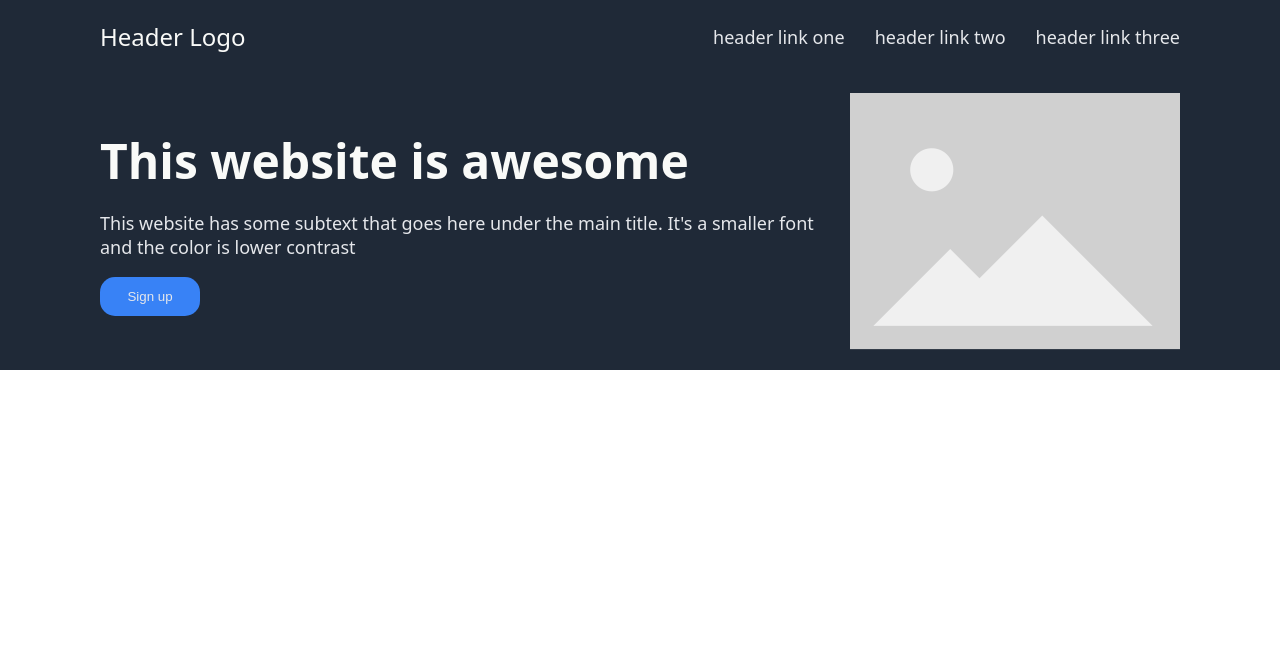
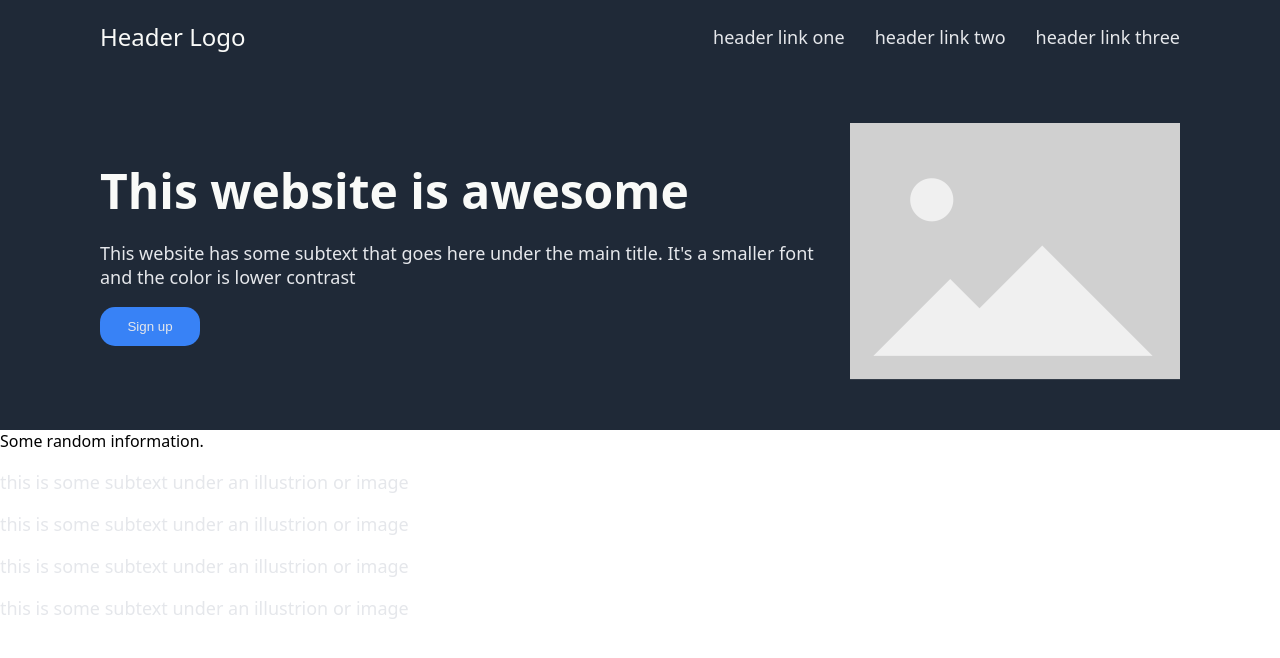
Before and after one commit to eggyolks317/landing_page, a plain HTML site: page index.html in a window 1280 px wide. Drawn offline with Linux system fonts and the light colour scheme.

Commit message:
added html elements for the information section

```diff
--- a/index.html
+++ b/index.html
@@ -29,5 +29,29 @@
         </div>
         <img src="images/Image Placeholder Vector.png" alt="image placeholder">
     </div>
+    <div class="information_section">
+        <div id="info_header">
+            Some random information.
+        </div>
+        <div class="infos">
+            <div class="info">
+                <div class="square"></div>
+                <p id="info_text">this is some subtext under an illustrion or image</p>
+            </div>
+            <div class="info">
+                <div class="square"></div>
+                <p id="info_text">this is some subtext under an illustrion or image</p>
+            </div>
+            <div class="info">
+                <div class="square"></div>
+                <p id="info_text">this is some subtext under an illustrion or image</p>
+            </div>
+            <div class="info">
+                <div class="square"></div>
+                <p id="info_text">this is some subtext under an illustrion or image</p>
+            </div>
+        </div>
+
+    </div>
 </body>
 </html>
--- a/styles.css
+++ b/styles.css
@@ -30,7 +30,7 @@ a {
 .hero_space {
     display: flex;
     background-color: #1F2937;
-    padding: 20px 100px;
+    padding: 50px 100px;
     gap: 30px;
     flex: 1;
     align-items: center;
```
